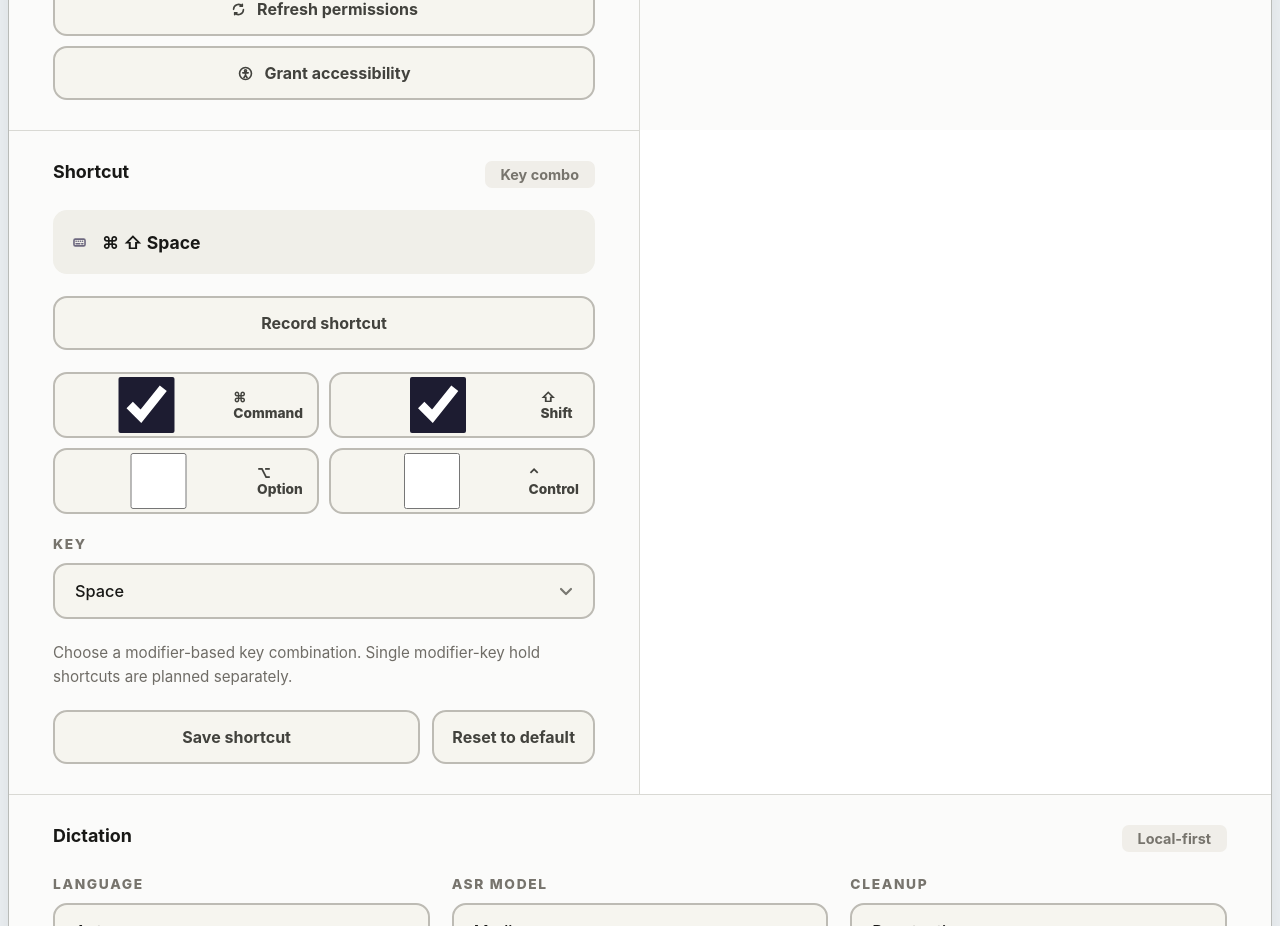
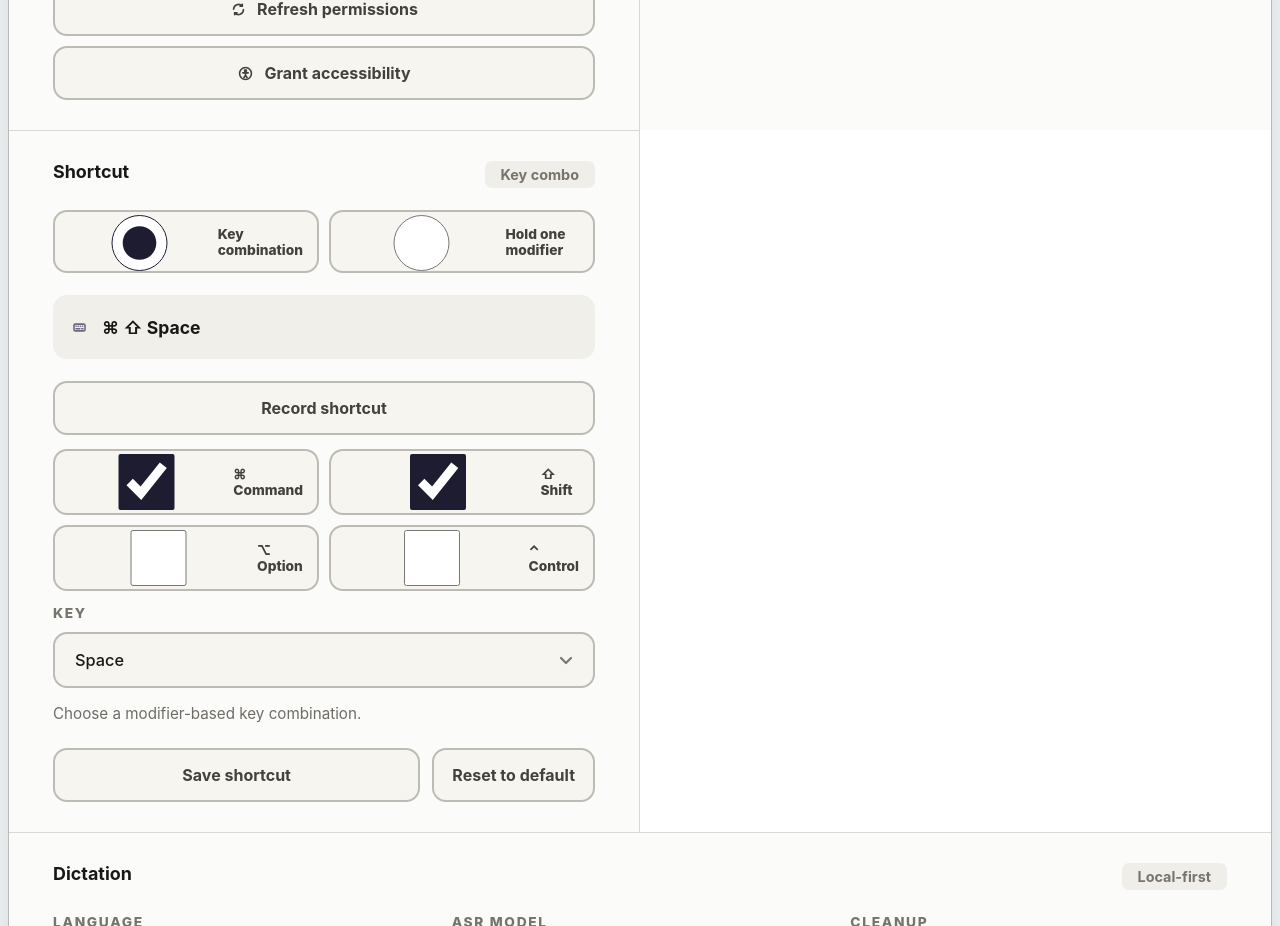
Before and after one commit to ribbons-digital/wisper-go, a React (Vite) app in the folder apps/desktop/: page / in a window 1280 px wide. Shown: the part 560-1486 px from the top of the page. Built offline with nearby package versions, Linux system fonts and the light colour scheme.

Commit message:
feat(desktop): add modifier hold settings UI

```diff
--- a/apps/desktop/src/features/settings/SettingsPanel.tsx
+++ b/apps/desktop/src/features/settings/SettingsPanel.tsx
@@ -7,6 +7,7 @@ import type {
   CleanupRuntimeStatus,
   LocalModelSettings,
   MicrophoneStatus,
+  ModifierHoldKey,
   ShortcutKey,
   ShortcutSettings,
   ShortcutSettingsView,
@@ -19,13 +20,15 @@ import {
 
 type PermissionRequest = "microphone" | "accessibility";
 
+const DEFAULT_MODIFIER_HOLD = { key: "right_command", holdThresholdMs: 200 } as const;
+
 const DEFAULT_SHORTCUT_SETTINGS: ShortcutSettings = {
   mode: "combo",
   combo: {
     modifiers: { command: true, shift: true, option: false, control: false },
     key: "space",
   },
-  modifierHold: { key: "right_command", holdThresholdMs: 200 },
+  modifierHold: DEFAULT_MODIFIER_HOLD,
 };
 
 const DEFAULT_SHORTCUT_VIEW: ShortcutSettingsView = {
@@ -38,6 +41,17 @@ const SHORTCUT_MODIFIERS: Array<{ key: keyof ShortcutSettings["combo"]["modifier
   { key: "shift", label: "⇧ Shift" },
   { key: "option", label: "⌥ Option" },
   { key: "control", label: "⌃ Control" },
+];
+
+const MODIFIER_HOLD_KEY_OPTIONS: Array<{ value: ModifierHoldKey; label: string }> = [
+  { value: "left_command", label: "Left Command" },
+  { value: "right_command", label: "Right Command" },
+  { value: "left_option", label: "Left Option" },
+  { value: "right_option", label: "Right Option" },
+  { value: "left_control", label: "Left Control" },
+  { value: "right_control", label: "Right Control" },
+  { value: "left_shift", label: "Left Shift" },
+  { value: "right_shift", label: "Right Shift" },
 ];
 
 const SHORTCUT_KEY_OPTIONS: Array<{ value: ShortcutKey; label: string }> = [
@@ -270,10 +284,40 @@ export function SettingsPanel({
             <h3>Shortcut</h3>
             <span>Key combo</span>
           </div>
+          <div className="shortcut-mode-toggle" role="radiogroup" aria-label="Shortcut mode">
+            <label>
+              <input
+                type="radio"
+                name="shortcut-mode"
+                checked={draftShortcutSettings.mode === "combo"}
+                onChange={() =>
+                  setDraftShortcutSettings((current) => ({ ...current, mode: "combo" }))
+                }
+              />
+              <span>Key combination</span>
+            </label>
+            <label>
+              <input
+                type="radio"
+                name="shortcut-mode"
+                checked={draftShortcutSettings.mode === "modifier_hold"}
+                onChange={() =>
+                  setDraftShortcutSettings((current) => ({
+                    ...current,
+                    mode: "modifier_hold",
+                    modifierHold: current.modifierHold ?? DEFAULT_MODIFIER_HOLD,
+                  }))
+                }
+              />
+              <span>Hold one modifier</span>
+            </label>
+          </div>
           <div className="shortcut-current" aria-label="Current shortcut">
             <SettingsIcon name="keyboard" />
             <strong>{shortcutView.displayLabel}</strong>
           </div>
+          {draftShortcutSettings.mode === "combo" ? (
+            <div className="shortcut-combo-editor">
               <button
                 ref={shortcutRecordButtonRef}
                 type="button"
@@ -354,8 +398,42 @@ export function SettingsPanel({
                 </select>
               </label>
               <p className="settings-note">
-            Choose a modifier-based key combination. Single modifier-key hold shortcuts are planned separately.
+                Choose a modifier-based key combination.
               </p>
+            </div>
+          ) : null}
+          {draftShortcutSettings.mode === "modifier_hold" ? (
+            <div className="shortcut-hold-editor">
+              <label className="settings-field">
+                <span>Modifier key</span>
+                <select
+                  value={draftShortcutSettings.modifierHold.key}
+                  onChange={(event) =>
+                    setDraftShortcutSettings((current) => ({
+                      ...current,
+                      modifierHold: {
+                        ...current.modifierHold,
+                        key: event.target.value as ModifierHoldKey,
+                        holdThresholdMs: current.modifierHold.holdThresholdMs || 200,
+                      },
+                    }))
+                  }
+                >
+                  {MODIFIER_HOLD_KEY_OPTIONS.map((option) => (
+                    <option key={option.value} value={option.value}>{option.label}</option>
+                  ))}
+                </select>
+              </label>
+              <p className="settings-note">
+                Starts when held by itself. Normal shortcuts are ignored.
+              </p>
+              {!accessibility.granted ? (
+                <p className="shortcut-warning" role="status">
+                  Accessibility permission is required before modifier-hold shortcuts can work.
+                </p>
+              ) : null}
+            </div>
+          ) : null}
           {localShortcutError || shortcutError ? (
             <p className="shortcut-error" role="status">{localShortcutError ?? shortcutError}</p>
           ) : null}
--- a/apps/desktop/src/styles.css
+++ b/apps/desktop/src/styles.css
@@ -363,6 +363,33 @@ button:disabled {
   border-right: 1px solid #d9d9d4;
 }
 
+.shortcut-mode-toggle {
+  display: grid;
+  grid-template-columns: repeat(2, minmax(0, 1fr));
+  gap: 10px;
+}
+
+.settings-panel .shortcut-mode-toggle label {
+  min-height: 52px;
+  display: flex;
+  align-items: center;
+  gap: 10px;
+  padding: 0 14px;
+  border: 2px solid #bdbbb4;
+  border-radius: 14px;
+  background: #f6f5ef;
+  color: #42423d;
+  letter-spacing: 0;
+  text-transform: none;
+}
+
+.shortcut-mode-toggle input {
+  min-height: auto;
+  width: auto;
+  padding: 0;
+  accent-color: #1d1c31;
+}
+
 .shortcut-current {
   min-height: 64px;
   display: flex;
@@ -409,6 +436,12 @@ button:disabled {
   accent-color: #1d1c31;
 }
 
+.shortcut-combo-editor,
+.shortcut-hold-editor {
+  display: grid;
+  gap: 14px;
+}
+
 button.is-recording-shortcut {
   border-color: #5f4ca0;
   background: #e9e4ff;
@@ -424,6 +457,11 @@ button.is-recording-shortcut {
 
 .shortcut-error {
   color: #8a2f1b;
+  font-weight: 650;
+}
+
+.shortcut-warning {
+  color: #8a5b13;
   font-weight: 650;
 }
 
```
Also changed, not shown: 1 other file (tests, documents, lock files or other folders). Lines whose indentation alone changed are shown as unchanged.
